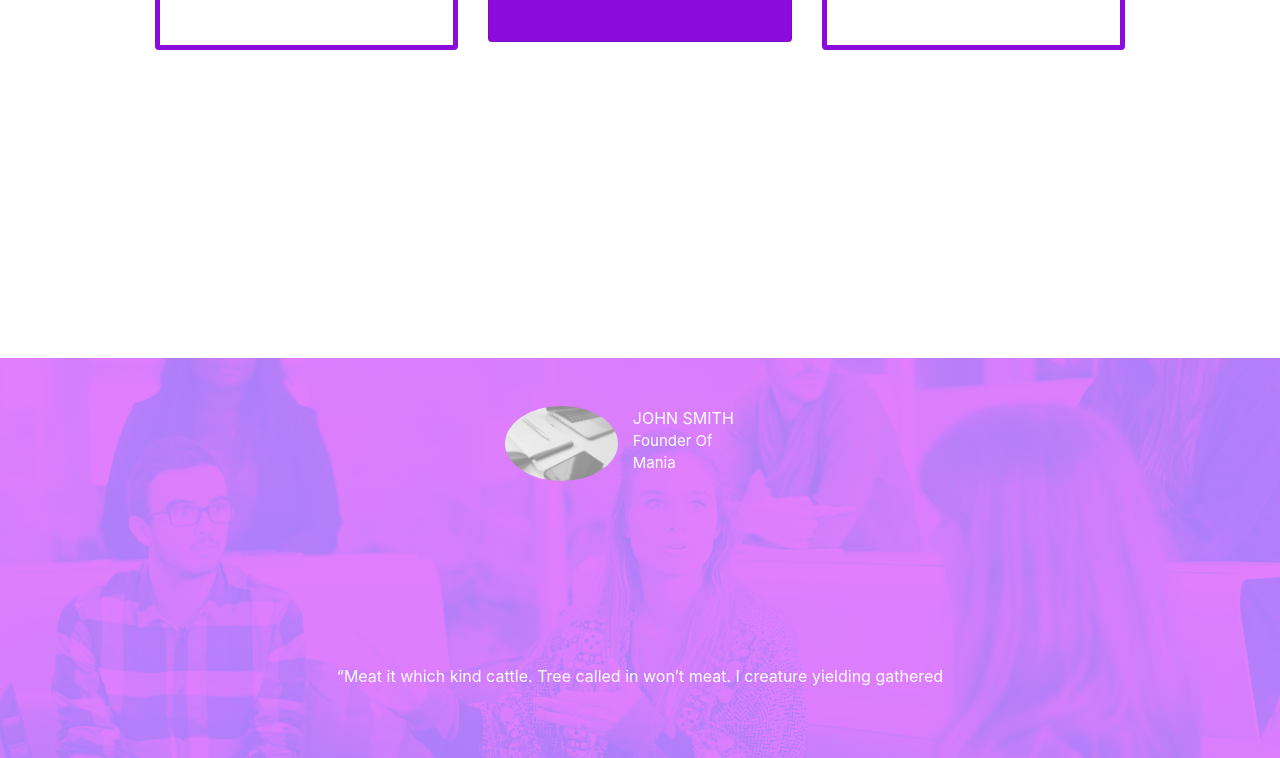
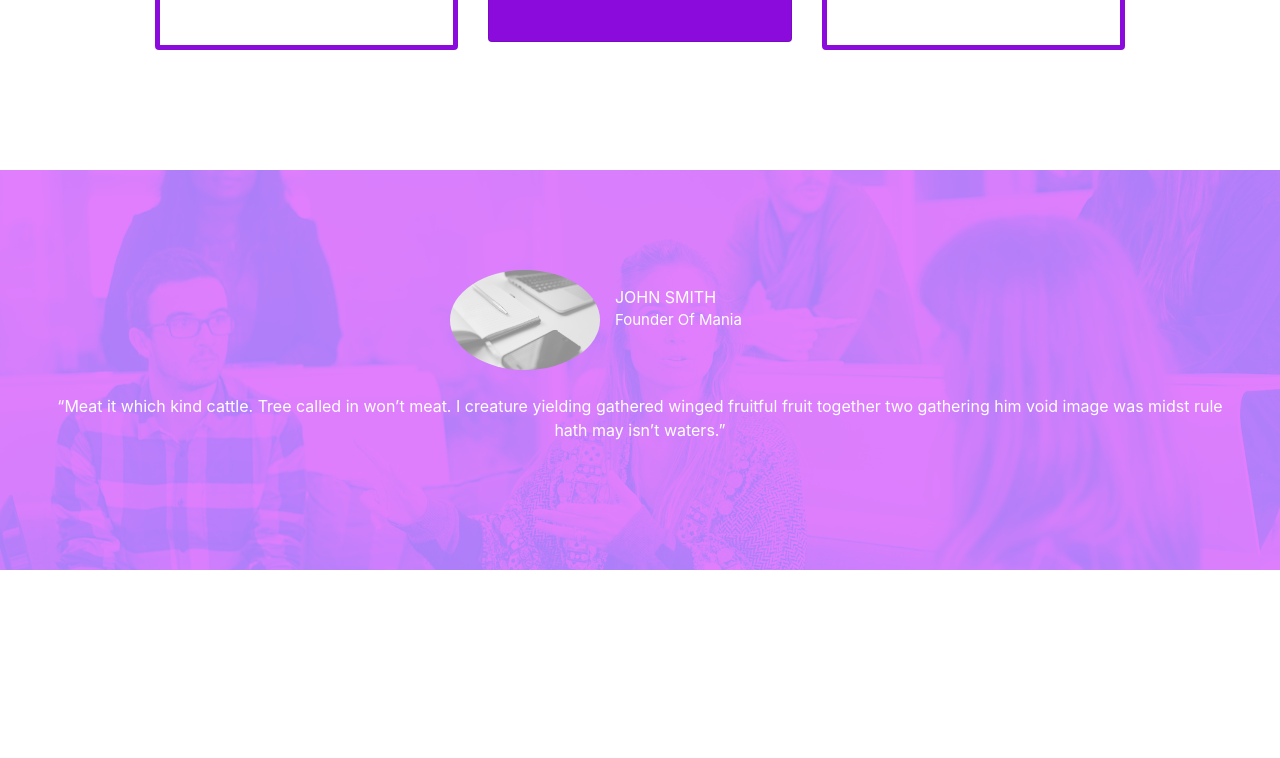
Before and after one commit to DangerNoodle32/BootstrapOpgave, a website: page index.html in a window 1280 px wide. Shown: the part 1866-2624 px from the top of the page. After the commit the page ends 2436 px from the top, so only its background shows below. Drawn offline with nearby package versions, Linux system fonts and the light colour scheme.

Commit message:
margin ændret og tilpasset profilbillede gjort større

```diff
--- a/index.html
+++ b/index.html
@@ -228,21 +228,23 @@ text-align: center;">
 
 <div class="container-fluid bg position-relative overlay-div h-50" style="background-image: url('Images/workplace-1245776_1920.jpg')">
 
-    <div class="row col-12 mx-auto d-flex">
+    <div class="row col-12 mx-auto mt-0">
 
-        <div class="row mt-5 mx-auto">
+        <div class="row mx-auto">
 
-        <img class="profilepicture" alt="#" style="border-radius: 50%; height: 75px;" src="Images/3.jpg">
+        <div style="margin-top: 100px;">
+        <img alt="#" style="border-radius: 50%; height: 100px;" src="Images/3.jpg">
+        </div>
 
-        <div class="col-6 white-txt">
+        <div class="col-6 white-txt" style="margin-top: 115px;">
         <p>JOHN SMITH</p>
-        <p style="font-size: 15px;">Founder Of Mania</p>
+        <p style="font-size: 15px; width: 200px;">Founder Of Mania</p>
         </div>
 
         </div>
-        <br>
-        <div class="col-12 text-center white-txt">
-        <p>“Meat it which kind cattle. Tree called in won’t meat. I creature yielding gathered</p>
+
+        <div class="col-12 text-center white-txt mt-4">
+        <p>“Meat it which kind cattle. Tree called in won’t meat. I creature yielding gathered winged fruitful fruit together two gathering him void image was midst rule hath may isn’t waters.”</p>
         </div>
 
     </div>
```
